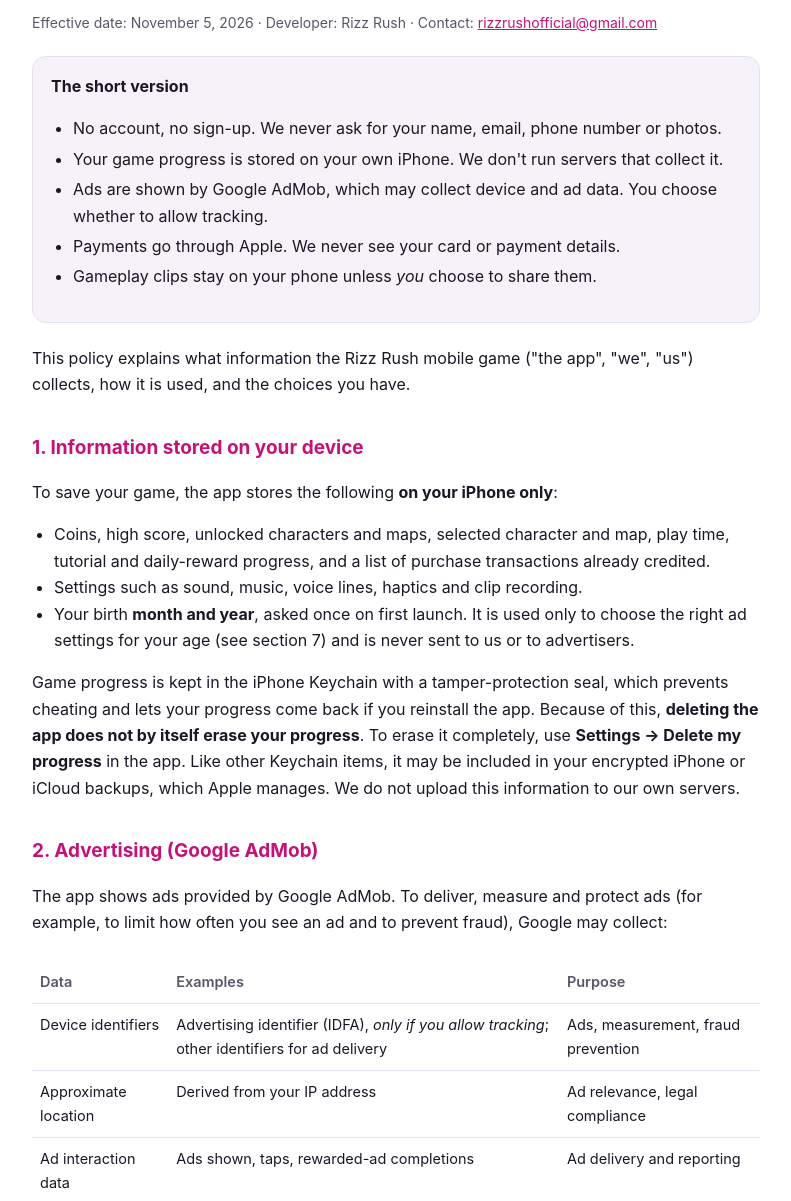
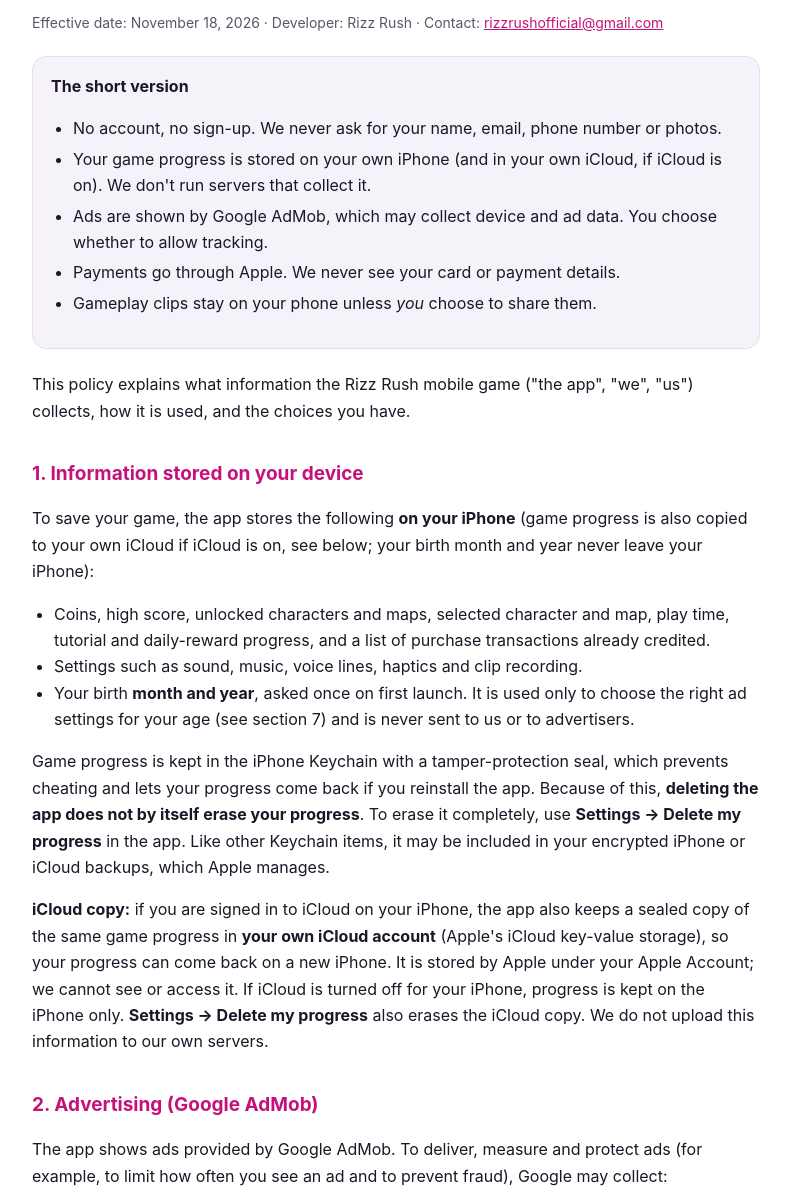
Before and after one commit to rizzrushofficial/rizzrushofficial.github.io, a plain HTML site: page privacy.html in a window 1280 px wide. Shown: the part 75-1276 px from the top of the page, without its empty margins (244-1035 px from the left). Drawn offline with Linux system fonts and the light colour scheme.

Commit message:
Update privacy, terms and support: iCloud saves, ad removal

```diff
--- a/privacy.html
+++ b/privacy.html
@@ -30,13 +30,13 @@
 <body>
 <main>
 <h1>Rizz Rush Privacy Policy</h1>
-<p class="muted">Effective date: November 5, 2026 · Developer: Rizz Rush · Contact: <a href="mailto:rizzrushofficial@gmail.com">rizzrushofficial@gmail.com</a></p>
+<p class="muted">Effective date: November 18, 2026 · Developer: Rizz Rush · Contact: <a href="mailto:rizzrushofficial@gmail.com">rizzrushofficial@gmail.com</a></p>
 
 <div class="summary">
   <strong>The short version</strong>
   <ul>
     <li>No account, no sign-up. We never ask for your name, email, phone number or photos.</li>
-    <li>Your game progress is stored on your own iPhone. We don't run servers that collect it.</li>
+    <li>Your game progress is stored on your own iPhone (and in your own iCloud, if iCloud is on). We don't run servers that collect it.</li>
     <li>Ads are shown by Google AdMob, which may collect device and ad data. You choose whether to allow tracking.</li>
     <li>Payments go through Apple. We never see your card or payment details.</li>
     <li>Gameplay clips stay on your phone unless <em>you</em> choose to share them.</li>
@@ -46,13 +46,14 @@
 <p>This policy explains what information the Rizz Rush mobile game ("the app", "we", "us") collects, how it is used, and the choices you have.</p>
 
 <h2>1. Information stored on your device</h2>
-<p>To save your game, the app stores the following <strong>on your iPhone only</strong>:</p>
+<p>To save your game, the app stores the following <strong>on your iPhone</strong> (game progress is also copied to your own iCloud if iCloud is on, see below; your birth month and year never leave your iPhone):</p>
 <ul>
   <li>Coins, high score, unlocked characters and maps, selected character and map, play time, tutorial and daily-reward progress, and a list of purchase transactions already credited.</li>
   <li>Settings such as sound, music, voice lines, haptics and clip recording.</li>
   <li>Your birth <strong>month and year</strong>, asked once on first launch. It is used only to choose the right ad settings for your age (see section 7) and is never sent to us or to advertisers.</li>
 </ul>
-<p>Game progress is kept in the iPhone Keychain with a tamper-protection seal, which prevents cheating and lets your progress come back if you reinstall the app. Because of this, <strong>deleting the app does not by itself erase your progress</strong>. To erase it completely, use <strong>Settings → Delete my progress</strong> in the app. Like other Keychain items, it may be included in your encrypted iPhone or iCloud backups, which Apple manages. We do not upload this information to our own servers.</p>
+<p>Game progress is kept in the iPhone Keychain with a tamper-protection seal, which prevents cheating and lets your progress come back if you reinstall the app. Because of this, <strong>deleting the app does not by itself erase your progress</strong>. To erase it completely, use <strong>Settings → Delete my progress</strong> in the app. Like other Keychain items, it may be included in your encrypted iPhone or iCloud backups, which Apple manages.</p>
+<p><strong>iCloud copy:</strong> if you are signed in to iCloud on your iPhone, the app also keeps a sealed copy of the same game progress in <strong>your own iCloud account</strong> (Apple's iCloud key-value storage), so your progress can come back on a new iPhone. It is stored by Apple under your Apple Account; we cannot see or access it. If iCloud is turned off for your iPhone, progress is kept on the iPhone only. <strong>Settings → Delete my progress</strong> also erases the iCloud copy. We do not upload this information to our own servers.</p>
 
 <h2>2. Advertising (Google AdMob)</h2>
 <p>The app shows ads provided by Google AdMob. To deliver, measure and protect ads (for example, to limit how often you see an ad and to prevent fraud), Google may collect:</p>
@@ -67,7 +68,7 @@
 <ul>
   <li><strong>Tracking:</strong> the app asks for permission to track. If you choose "Ask App Not to Track", ads are not personalized using your advertising identifier. You can change this any time in iPhone Settings → Privacy &amp; Security → Tracking.</li>
   <li><strong>EEA, UK and Switzerland:</strong> you are shown a consent form before personalized ads, and you can change your choice any time in the app under Settings → Privacy choices.</li>
-  <li><strong>Remove Ads:</strong> buying Remove Ads or the Starter Pack turns off forced ads. Optional "watch an ad" rewards are still available if you want them.</li>
+  <li><strong>Remove Ads:</strong> buying Remove Ads or the Starter Pack turns off forced ads. Optional "watch an ad" rewards are still available if you want them. Owning the Galaxy Brain character removes all ads, including optional ones.</li>
 </ul>
 <p>Learn how Google uses information from apps that use its services: <a href="https://policies.google.com/technologies/partner-sites">policies.google.com/technologies/partner-sites</a>.</p>
 
@@ -105,7 +106,7 @@
 <h2>8. Your privacy rights</h2>
 <p>Depending on where you live (for example the EU/UK under the GDPR, or California under the CCPA/CPRA), you may have rights to access, correct or delete personal information, to object to or restrict certain processing, and to opt out of the "sale" or "sharing" of personal information for targeted advertising.</p>
 <ul>
-  <li>Your game data stays on your device. You can erase it at any time in the app with <strong>Settings → Delete my progress</strong> (purchases made through Apple can still be restored afterwards).</li>
+  <li>Your game data stays on your device and, if iCloud is on, in your own iCloud account. You can erase both at any time in the app with <strong>Settings → Delete my progress</strong> (purchases made through Apple can still be restored afterwards).</li>
   <li>To opt out of targeted advertising, choose "Ask App Not to Track" (iPhone Settings → Privacy &amp; Security → Tracking) and, in the EEA/UK, use Settings → Privacy choices in the app.</li>
   <li>For data collected by Google for ads, you can also use Google's controls at <a href="https://adssettings.google.com">adssettings.google.com</a>.</li>
   <li>For any other request, email us. We will not discriminate against you for using your rights.</li>
@@ -116,7 +117,7 @@
 <p>We use reasonable measures to protect information, including storing game progress in the iPhone Keychain with tamper protection and only accepting purchase records signed by Apple. No method of storage or transmission is 100% secure.</p>
 
 <h2>10. Data retention</h2>
-<p>Game progress stays on your device until you erase it with Settings → Delete my progress. Temporary gameplay recordings are deleted automatically after a clip is created or when recording stops. Google retains advertising data according to its own policies.</p>
+<p>Game progress stays on your device (and in your iCloud account, if iCloud is on) until you erase it with Settings → Delete my progress. Temporary gameplay recordings are deleted automatically after a clip is created or when recording stops. Google retains advertising data according to its own policies.</p>
 
 <h2>11. Changes to this policy</h2>
 <p>We may update this policy as the app changes. We will update the effective date above, and for significant changes we will also let you know in the app or in the App Store release notes.</p>
```
Also changed, not shown: index.html (+2 -2 lines), terms.html (+3 -3 lines).
